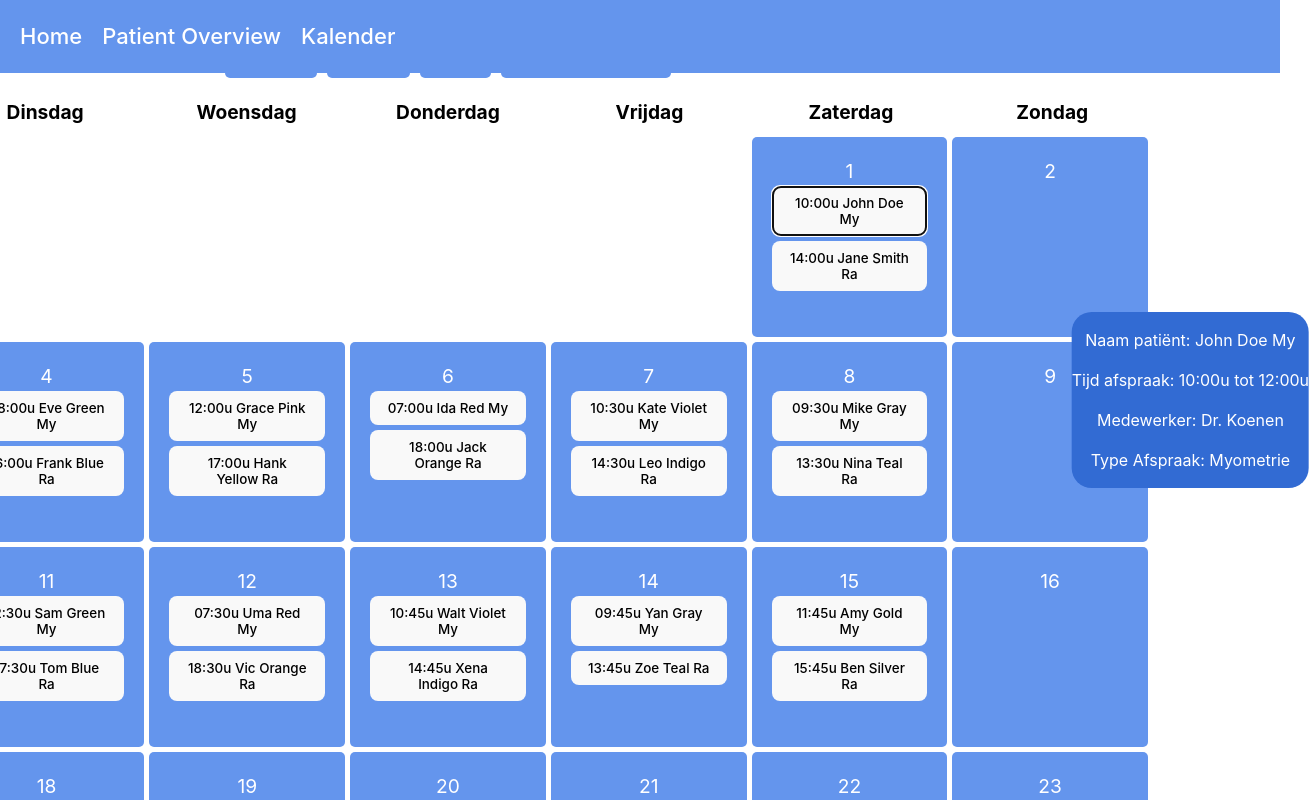
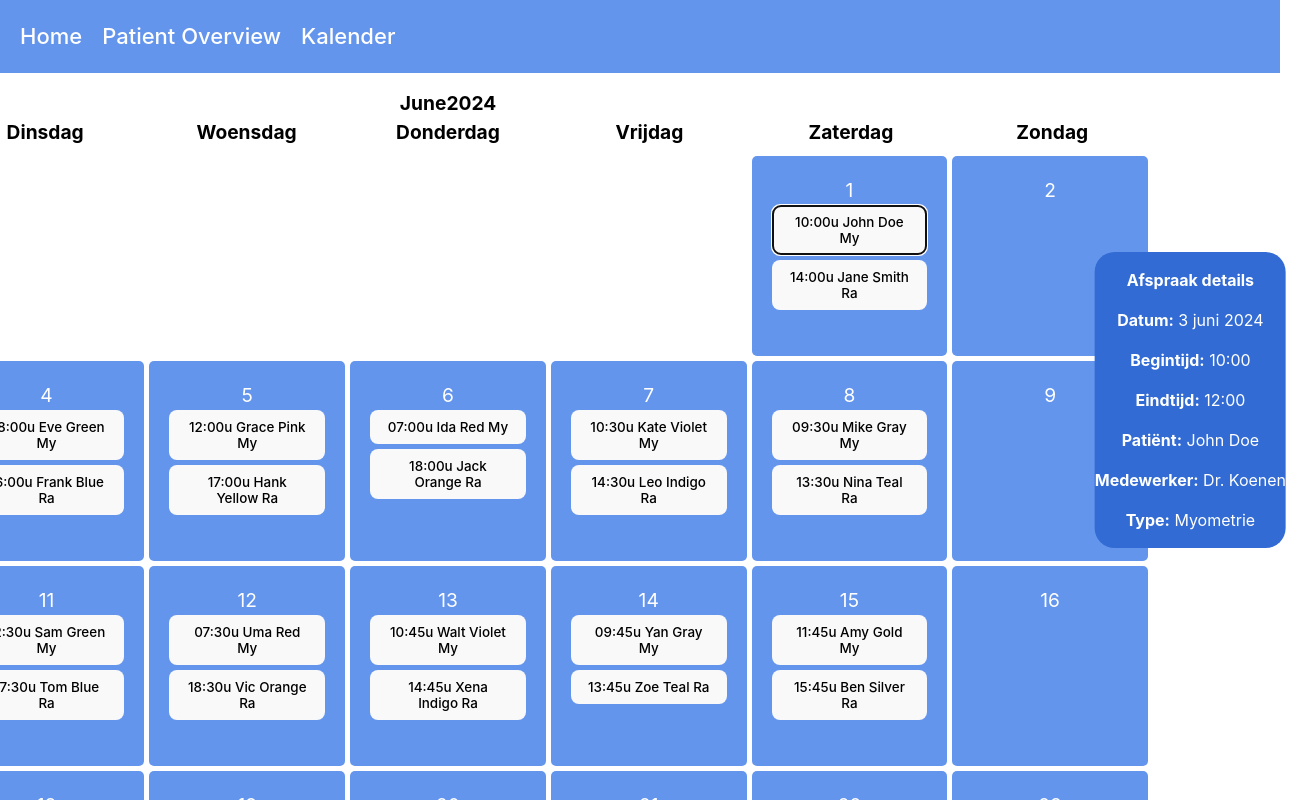
Before and after one commit to ZuydUniversity/B2C6_B2A_Frontend, a React (Vite) app: page /kalender in a window 1280 px wide. Both pictures are taken after a click on the button "10:00u John Doe My". Shown: the top 800 px of the page, 1309 px wide, since content can reach past the window. Built offline with nearby package versions, Linux system fonts and the light colour scheme.

Commit message:
month, year, previous, next
Added the month and year above the calendar.
Added buttons for previous and next above the calendar.
Changed content rounded-square to the right.

```diff
--- a/src/App.css
+++ b/src/App.css
@@ -739,8 +739,10 @@ Similarly, :nth-child(3n) selects every third element starting from the third on
       color: black; /* Set the text color to black */
   }
 
+
+
   .rounded-square {
-    position: absolute; /* Use absolute positioning */
+      position: fixed; /* Use absolute positioning */
       top: 50%; /* Position it vertically at 50% */
       right: 7%; /* Position it 5% from the right edge */
       transform: translate(50%, -50%); /* Adjust to center it properly */
@@ -753,3 +755,22 @@ Similarly, :nth-child(3n) selects every third element starting from the third on
       z-index: 1000;
       overflow: hidden; /* Prevent content overflow */
   }
+
+  .month-year-container {
+     display: flex;
+      text-align: center;
+      margin-top: 10px;
+      flex-direction: row;
+  }
+
+  .month-display {
+      font-weight: bold;
+      color: black;
+      font-size: 1.2em;
+  }
+
+  .year-display {
+      font-weight: bold;
+      color: black;
+      font-size: 1.2em;
+  }
--- a/src/routes/Kalender.jsx
+++ b/src/routes/Kalender.jsx
@@ -128,11 +128,12 @@ function Kalender() {
         const [time, patient] = appointment.split('u ');
         const startTime = time.trim();
         const endTime = calculateEndTime(startTime);
+        const cleanedPatient = patient.trim().replace(/ My$| Ra$/, ''); // Remove ' My' or ' Ra'
         setSelectedAppointment({
             day,
             startTime,
             endTime,
-            patient,
+            patient: cleanedPatient,
             staff: 'Dr. Koenen',
             type: patient.endsWith('My') ? 'Myometrie' : patient.endsWith('Ra') ? 'Radiologie' : ''
         });
@@ -157,6 +158,14 @@ function Kalender() {
         ));
     };
 
+    const renderMonth = () => {
+        return <div className="month-display">June</div>;
+    };
+
+    const renderYear = () => {
+        return <div className="year-display">2024</div>;
+    };
+
     return (
         <>
             <Navbar />
@@ -168,6 +177,12 @@ function Kalender() {
                     <div className="header-dropdown">
                         <button className="header-button" onClick={handleNewAppointmentButtonClick}>Nieuwe Afspraak</button>
                     </div>
+                    <button className="header-button" onClick={handleDayButtonClick}>Vorige</button>
+                    <button className="header-button" onClick={handleDayButtonClick}>Volgende</button>
+                </div>
+                <div className="month-year-container">
+                    {renderMonth()}
+                    {renderYear()}
                 </div>
                 <div className="days-of-week">
                     {renderDaysOfWeek()}
@@ -179,21 +194,16 @@ function Kalender() {
             <div className="rounded-square">
                 {selectedAppointment && (
                     <div className="appointment-details">
-                        <p>Naam patiënt: {selectedAppointment.patient}</p>
-                        <p>Tijd afspraak: {selectedAppointment.startTime}u tot {selectedAppointment.endTime}u</p>
-                        <p>Medewerker: {selectedAppointment.staff}</p>
-                        {selectedAppointment.type && (
-                            <p>Type Afspraak: {selectedAppointment.type}</p>
-                        )}
+                        <p><strong>Afspraak details</strong></p>
+                        <p><strong>Datum:</strong> 3 juni 2024</p>
+                        <p><strong>Begintijd:</strong> {selectedAppointment.startTime}</p>
+                        <p><strong>Eindtijd:</strong> {selectedAppointment.endTime}</p>
+                        <p><strong>Patiënt:</strong> {selectedAppointment.patient}</p>
+                        <p><strong>Medewerker:</strong> {selectedAppointment.staff}</p>
+                        <p><strong>Type:</strong> {selectedAppointment.type}</p>
                     </div>
                 )}
             </div>
-            {showNewAppointment && (
-                <div className="appointment-section">
-                    {/* Content for the new appointment section */}
-                    New Appointment Section
-                </div>
-            )}
         </>
     );
 }
```
Lines whose indentation alone changed are shown as unchanged.
